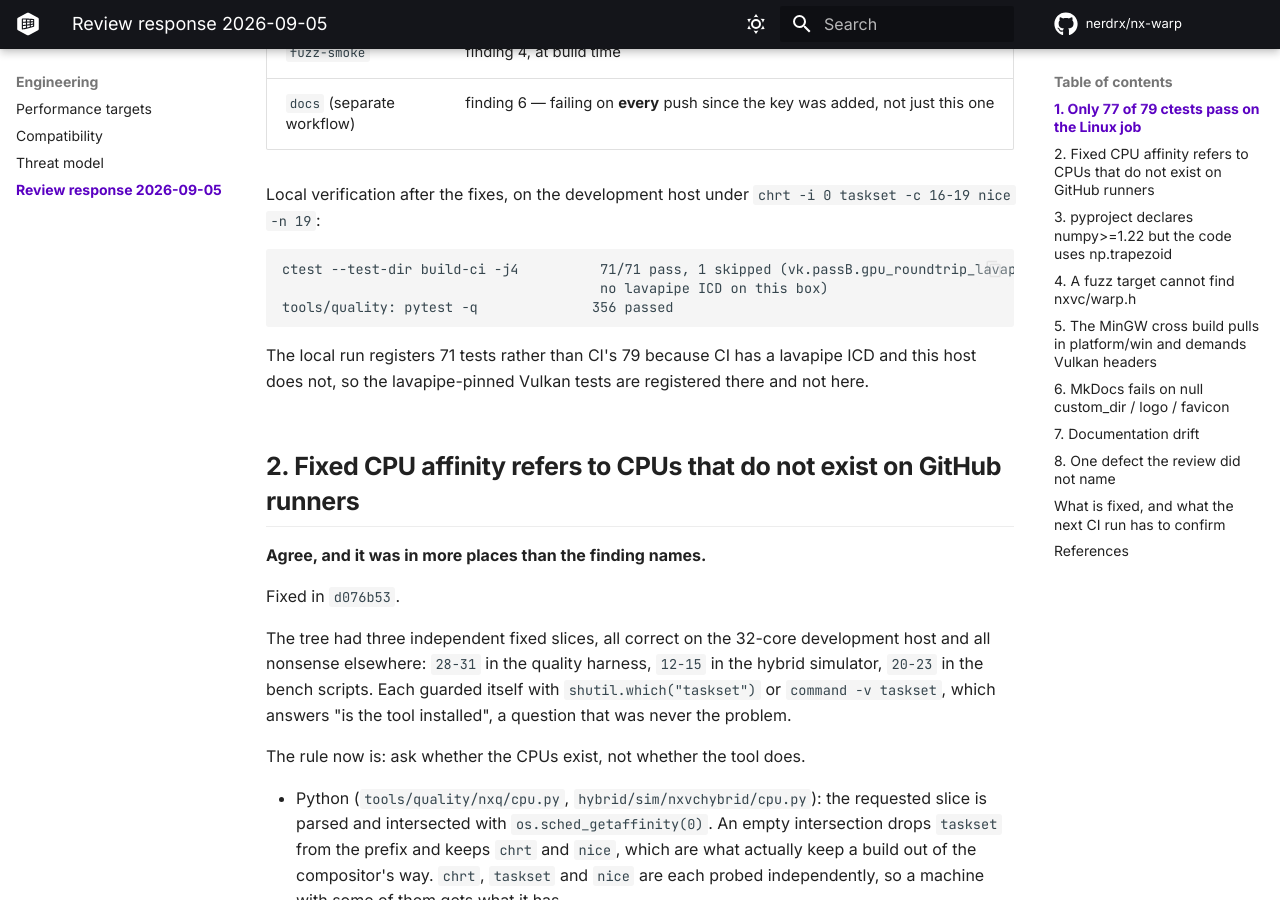
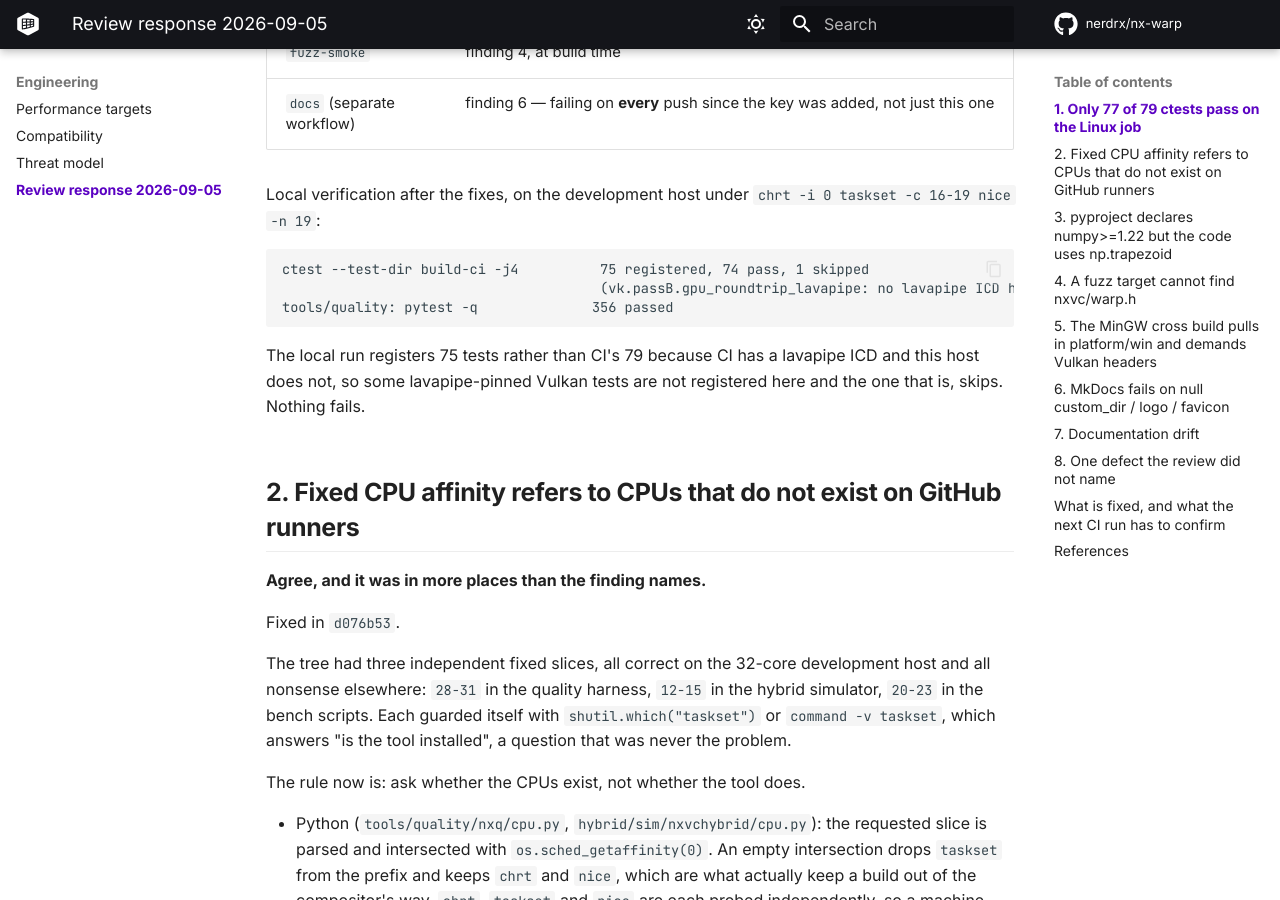
Before and after one commit to nerdrx/nx-warp, an MkDocs documentation site: the page built from docs/REVIEW-RESPONSE-2026-09-05.md, in a window 1280 px wide and 900 px high, scrolled down 1491 px. Built offline with MkDocs 1.6.1 and Material for MkDocs 9.7.7, drawn with Linux system fonts in a browser that asks for light colours; comment, search, counter and statistics services are not loaded; some of the changed text lies outside the part shown.

Commit message:
docs: the review response's local test counts, from the final run
75 registered, 74 pass, one skipped for a missing lavapipe ICD; 356 pytest.
The earlier figure was taken before stereo was enabled in the build.

Co-Authored-By: Claude Opus 5 <noreply@anthropic.com>

````diff
--- a/docs/REVIEW-RESPONSE-2026-09-05.md
+++ b/docs/REVIEW-RESPONSE-2026-09-05.md
@@ -55,14 +55,14 @@ Local verification after the fixes, on the development host under
 `chrt -i 0 taskset -c 16-19 nice -n 19`:
 
 ```
-ctest --test-dir build-ci -j4          71/71 pass, 1 skipped (vk.passB.gpu_roundtrip_lavapipe,
-                                       no lavapipe ICD on this box)
+ctest --test-dir build-ci -j4          75 registered, 74 pass, 1 skipped
+                                       (vk.passB.gpu_roundtrip_lavapipe: no lavapipe ICD here)
 tools/quality: pytest -q              356 passed
 ```
 
-The local run registers 71 tests rather than CI's 79 because CI has a lavapipe
-ICD and this host does not, so the lavapipe-pinned Vulkan tests are registered
-there and not here.
+The local run registers 75 tests rather than CI's 79 because CI has a lavapipe
+ICD and this host does not, so some lavapipe-pinned Vulkan tests are not
+registered here and the one that is, skips. Nothing fails.
 
 ## 2. Fixed CPU affinity refers to CPUs that do not exist on GitHub runners
 
@@ -335,7 +335,7 @@ Verified locally, under `chrt -i 0 taskset -c 16-19 nice -n 19`, `-j4`:
 
 | finding | verification |
 |---|---|
-| 1, 2, 3 | `ctest` 71/71 pass, 1 skipped; `pytest` 356 passed |
+| 1, 2, 3 | `ctest` 74 of 75 pass, 1 skipped for a missing ICD; `pytest` 356 passed |
 | 4 | the `fuzz-smoke` configuration builds; seven of seven replay runners pass |
 | 5 | `cmake --preset mingw-w64` configures and builds 84/84 targets |
 | 6 | `mkdocs build` succeeds; `logo.svg` and `favicon.svg` in `site/assets/` |
````
